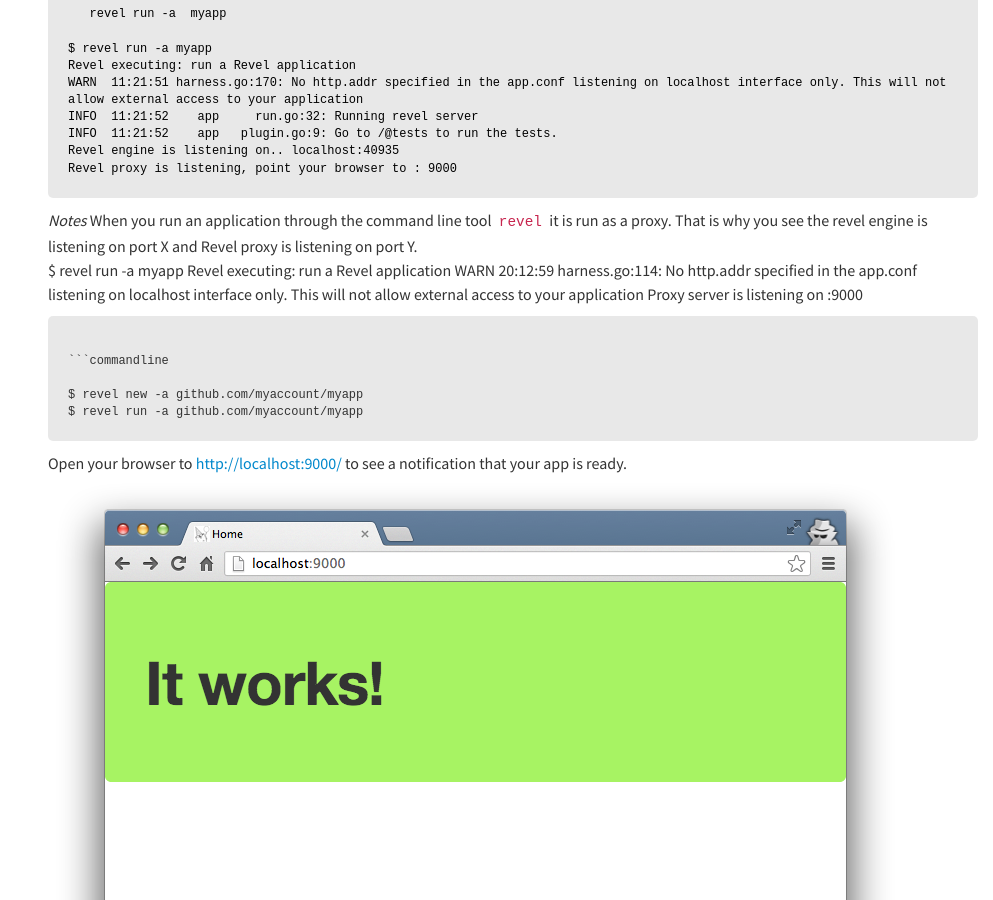
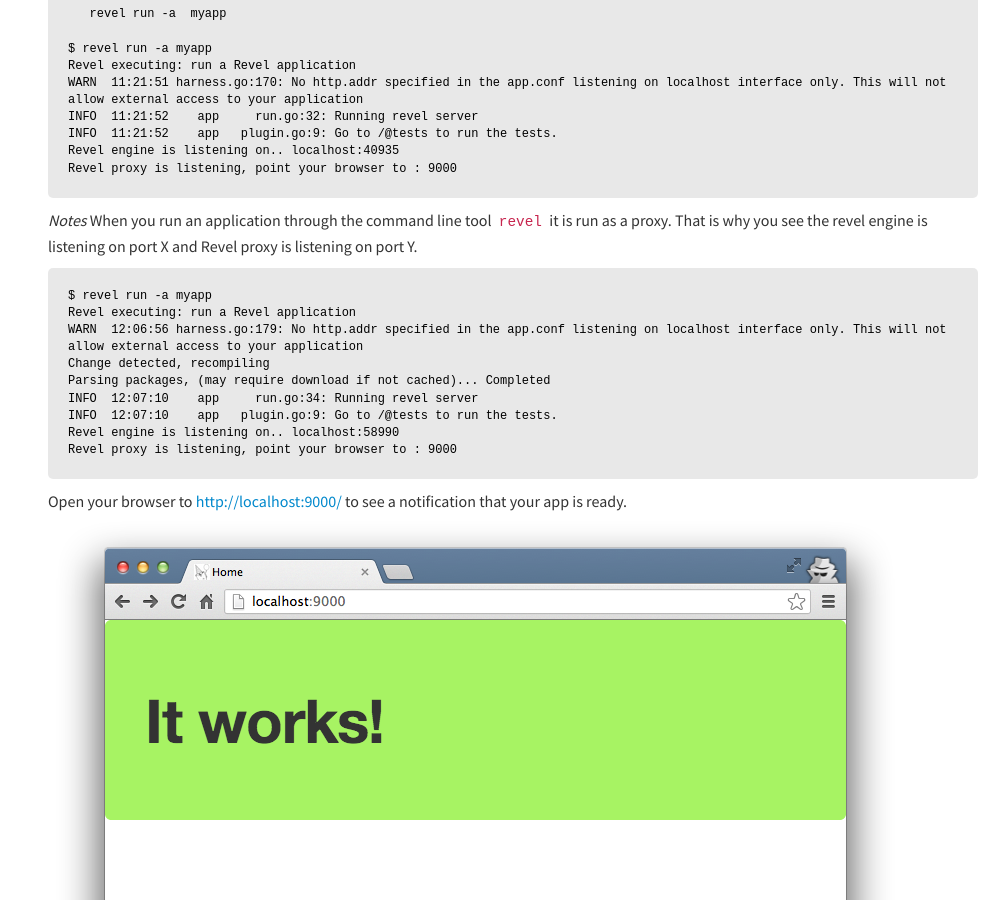
Before and after one commit to revel/revel.github.io, a Jekyll site: the page built from tutorial/createapp.md, in a window 1280 px wide and 900 px high, scrolled down 512 px. Shown: the whole window, without its empty margins (287-1280 px from the left). Built offline with Jekyll 4.4.1, drawn with Linux system fonts in a browser that asks for light colours; nearby versions of some CDN libraries.

Commit message:
Update createapp.md

````diff
--- a/tutorial/createapp.md
+++ b/tutorial/createapp.md
@@ -29,17 +29,16 @@ Revel proxy is listening, point your browser to : 9000
 That is why you see the revel engine is listening on port X and Revel proxy is listening on
 port Y.
 
-
+```commandline
 $ revel run -a myapp
 Revel executing: run a Revel application
-WARN  20:12:59 harness.go:114: No http.addr specified in the app.conf listening on localhost interface only. This will not allow external access to your application
-Proxy server is listening on  :9000
-```
-
-```commandline
-
-$ revel new -a github.com/myaccount/myapp
-$ revel run -a github.com/myaccount/myapp
+WARN  12:06:56 harness.go:179: No http.addr specified in the app.conf listening on localhost interface only. This will not allow external access to your application
+Change detected, recompiling
+Parsing packages, (may require download if not cached)... Completed
+INFO  12:07:10    app     run.go:34: Running revel server
+INFO  12:07:10    app   plugin.go:9: Go to /@tests to run the tests.
+Revel engine is listening on.. localhost:58990
+Revel proxy is listening, point your browser to : 9000
 ```
 Open your browser to [http://localhost:9000/](http://localhost:9000/) to see a notification that your app is ready.
 
````
